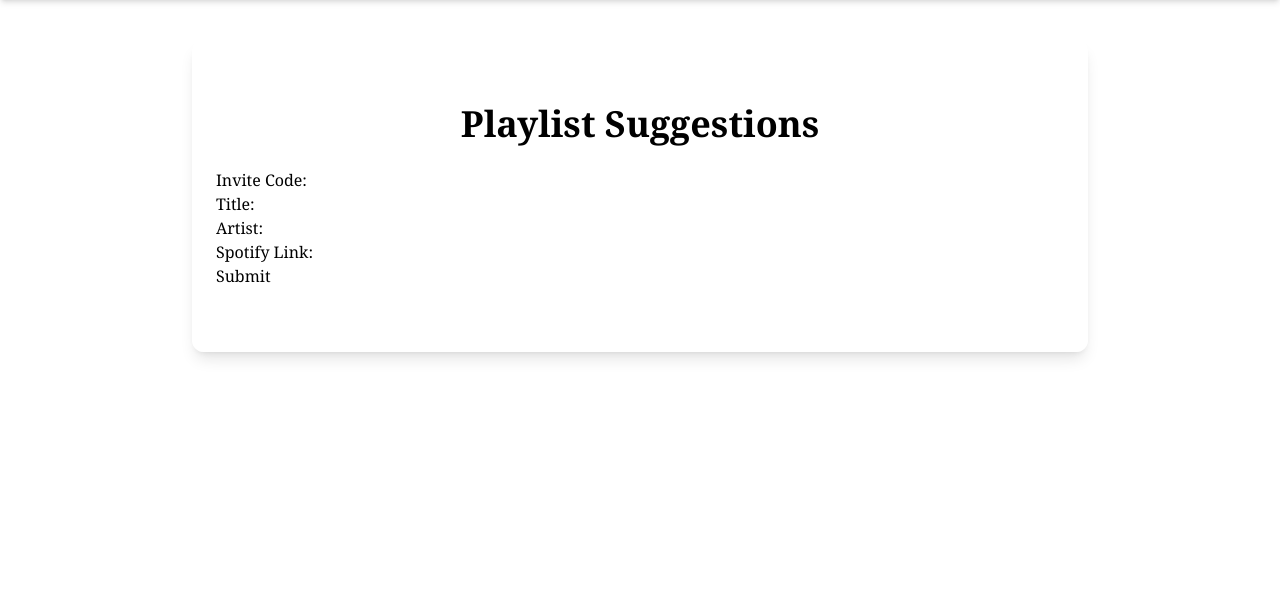
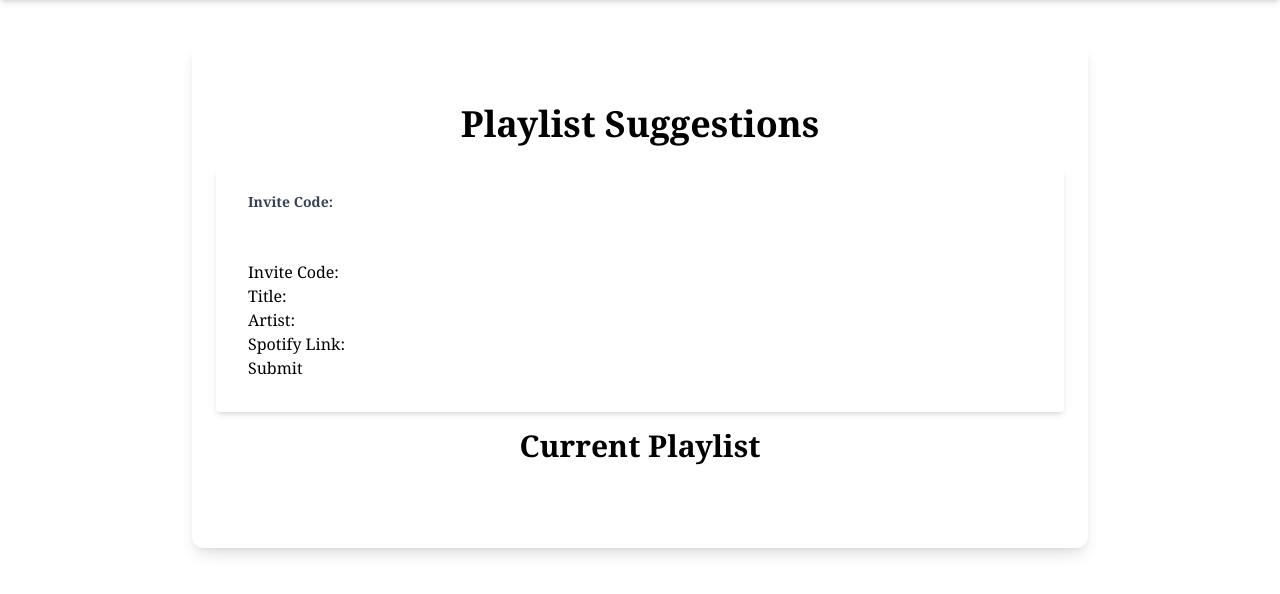
Before and after one commit to Mulack123/wedding_website, a Django app: page /playlist/ in a window 1280 px wide. Shown: the part 66-660 px from the top of the page. Run offline with Django 5.2, Linux system fonts and the light colour scheme; data that the repository does not hold is empty; some libraries are stand-ins or nearby versions.

Commit message:
wip form

```diff
--- a/main/forms.py
+++ b/main/forms.py
@@ -1,7 +1,23 @@
 from django import forms
+import re
+from .models import Invite
 
 class PlaylistForm(forms.Form):
     invite = forms.CharField(label="Invite Code")
     title = forms.CharField(label="Title")
     artist = forms.CharField(label="Artist")
     spotify_link = forms.URLField(label="Spotify Link", required=False)
+
+    def clean_invite(self):
+        code = self.cleaned_data.get('invite')
+        if not Invite.objects.filter(code=code).exists():
+            raise forms.ValidationError("Invite code invalid")
+        return  code
+
+
+
+    def clean_spotify_link(self):
+        spotify_link = self.cleaned_data.get('spotify_link')
+        if not re.match(r'^(https:\/\/)?open\.spotify\.com\/track\/[A-Za-z0-9]+(\?.*)?$', spotify_link):
+            raise forms.ValidationError("Enter a valid open.spotify.com link")
+        return spotify_link
--- a/main/templates/main/playlist.html
+++ b/main/templates/main/playlist.html
@@ -1,11 +1,25 @@
 {% extends "main/base.html" %}
-{% block content %}
+  {% block content %}
 <main class="relative max-w-4xl mx-auto py-16 px-6 bg-white/80 text-black rounded-xl shadow-lg mt-10 ">
   <h1 class="text-4xl font-bold mb-6 text-center">Playlist Suggestions</h1>
-<form action="/playlist/" method="post">
-{% csrf_token %}
-{{ form }}
-<input type="submit" value="Submit">
-</form>
+  <form class="bg-white shadow-md rounded px-8 pt-6 pb-8 mb-4" action="/playlist/" method="post">
+    {% csrf_token %}
+    <div class="mb-4">
+      <label class="block text-gray-700 text-sm font-bold mb-2"
+        for="{{ form.invite.id_for_label }}">Invite Code:</label>
+      {{ form.invite }}
+      <span class="text-red-500 text-xs italic">{{ form.invite.errors }}</span>
+    </div>
+    {{ form }}
+    <input type="submit" value="Submit">
+  </form>
+  <h2 class="text-3xl font-bold mb-5 text-center">Current Playlist</h2>
+  {% for song in playlist %}
+  {% if song.spotify_link %}<a href="{{song.spotify_link}}">{% endif %}
+    {{ song.title }} by {{song.artist}}
+    {% if song.spotify_link %}</a>{% endif %}
+  <small class="text-right">submitted by {{song.invite}}</small>
+  <br/>
+  {% endfor %}
 </main>
 {% endblock content %}
--- a/main/views.py
+++ b/main/views.py
@@ -1,6 +1,7 @@
 from django.http import HttpResponseRedirect
 from django.shortcuts import render
 from .forms import PlaylistForm
+from .models import Invite, Music
 
 # Create your views here.
 def home(request):
@@ -16,7 +17,23 @@
     if request.method == "POST":
         form = PlaylistForm(request.POST)
         if form.is_valid():
+            # Validated Data
+            data = form.cleaned_data
+
+            # Create record
+            music = Music(
+                invite=Invite.objects.get(code=data['invite']),
+                title=data['title'],
+                artist=data['artist'],
+                spotify_link=data['spotify_link']
+            )
+            music.save()
+
             return HttpResponseRedirect("/playlist/submitted")
     else:
+        # New form request
         form = PlaylistForm()
-    return render(request, "main/playlist.html", {"title":"I&C | Playlist", "form":form})
+
+    # Get current song list
+    current_playlist = Music.objects.all()
+    return render(request, "main/playlist.html", {"title":"I&C | Playlist", "form":form, "playlist": current_playlist})
--- a/requirements.txt
+++ b/requirements.txt
@@ -1,3 +1,3 @@
 asgiref==3.9.1
-Django==5.2.4
+Django>=5.2.4
 sqlparse==0.5.3
```
Also changed, not shown: 1 other file.
